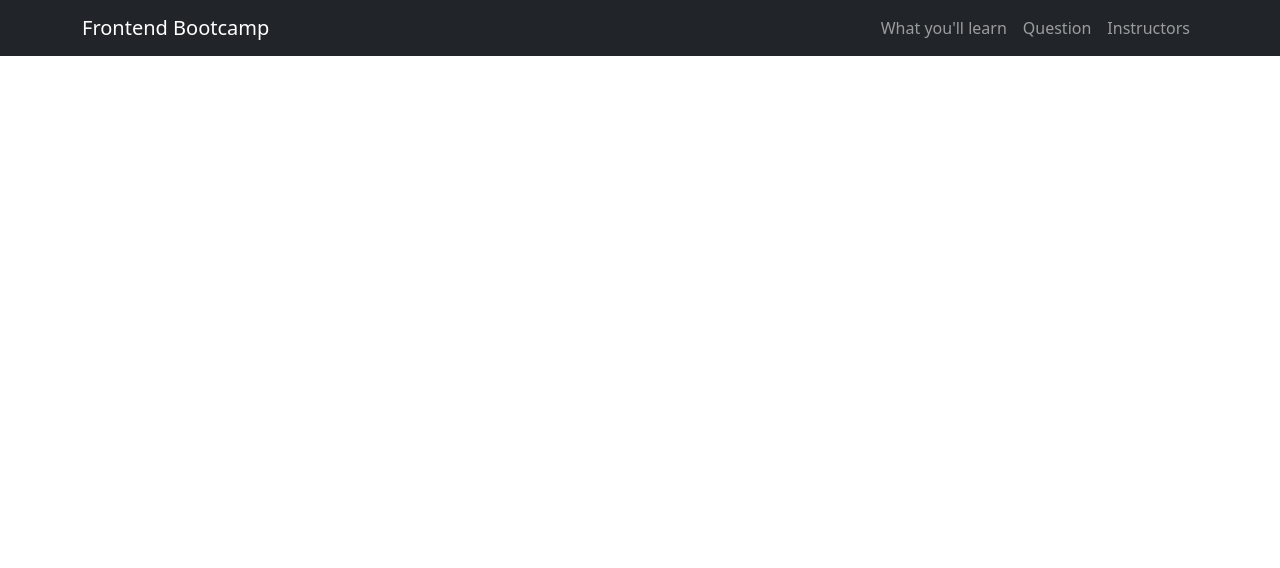
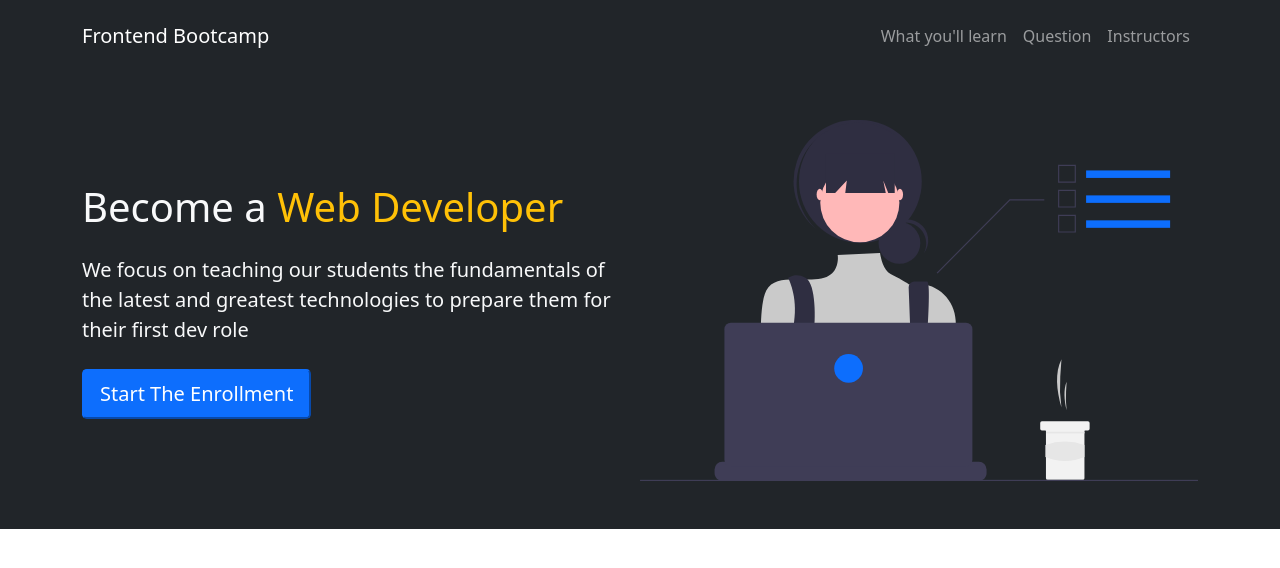
Before and after one commit to 0xguidev/0xguidev, a plain HTML site: page boots-trap5-traversyM/index.html in a window 1280 px wide. Drawn offline with nearby package versions, Linux system fonts and the light colour scheme.

Commit message:
showcase

```diff
--- a/boots-trap5-traversyM/index.html
+++ b/boots-trap5-traversyM/index.html
@@ -9,7 +9,8 @@
 	<title>Frontend BootCamp</title>
 </head>
 <body>
-	<nav class="navbar navbar-expand-lg bg-dark navbar-dark">
+	<!--NAV BAR-->
+	<nav class="navbar navbar-expand-lg bg-dark navbar-dark py-3">
 		<div class="container">
 			<a href="#" class="navbar-brand">Frontend Bootcamp</a>
 
@@ -38,6 +39,24 @@
 		</div>
 	</nav>
 
+	<!--SHOWCASE-->
+	<section class="bg-dark text-light p-5 text-center text-sm-start">
+		<div class="container">
+			<div class="d-sm-flex align-items-center justify-content-between">
+				<div>
+					<h1>Become a <span class="text-warning">Web Developer</span></h1>
+					<p class="lead my-4">
+						We focus on teaching our students the fundamentals of the latest
+						and greatest technologies to prepare them for their first dev role
+					</p>
+					<button class="btn-primary btn-lg">Start The Enrollment</button>
+				</div>
+				<img class="img-fuid w-50 d-none d-sm-block" src="img/showcase.svg" alt="" />
+			</div>
+		</div>
+	</section>
+
+
 	<script src="https://cdn.jsdelivr.net/npm/bootstrap@5.0.1/dist/js/bootstrap.bundle.min.js" integrity="sha384-gtEjrD/SeCtmISkJkNUaaKMoLD0//ElJ19smozuHV6z3Iehds+3Ulb9Bn9Plx0x4" crossorigin="anonymous"></script>
 </body>
 </html>
```
